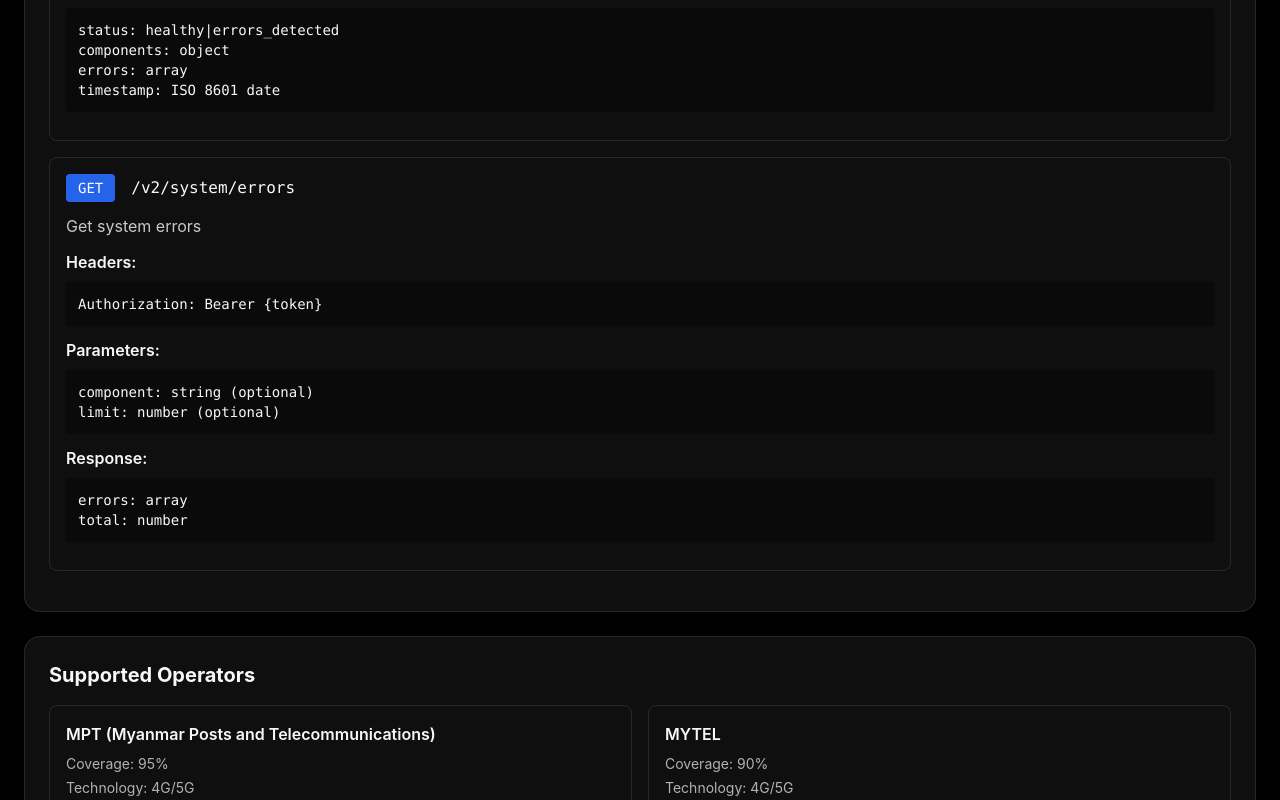
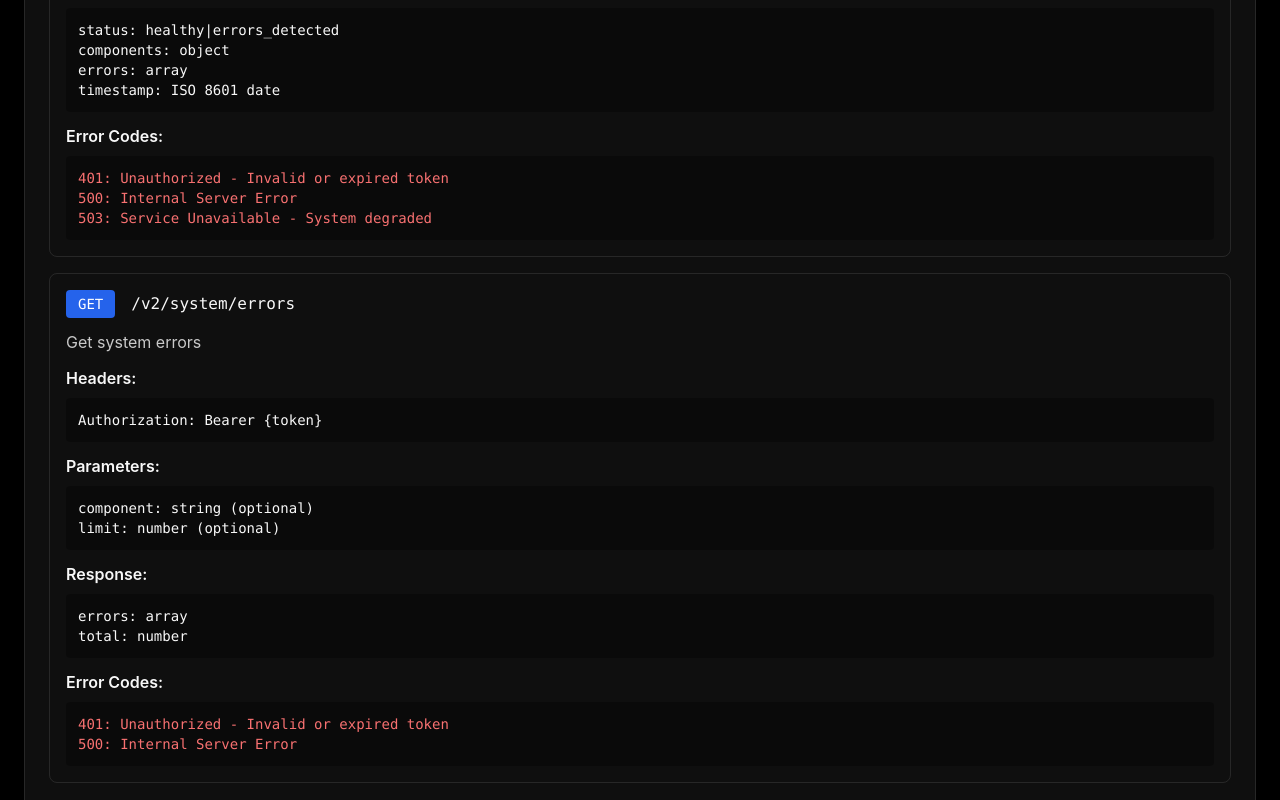
Before and after one commit to nexorasim/nexorasim.github.io, a React (Vite) app: page /#/developers in a window 1280 px wide. Shown: the part 7320-8120 px from the top of the page. Built offline with nearby package versions, Linux system fonts and the light colour scheme; no server answers.

Commit message:
auto-commit for d2d4f5e4-b5ba-45be-bc70-9047476f95bd

```diff
--- a/src/data/api-docs.js
+++ b/src/data/api-docs.js
@@ -288,6 +288,11 @@ export const apiDocs = {
             components: "object",
             errors: "array",
             timestamp: "ISO 8601 date"
+          },
+          errors: {
+            "401": "Unauthorized - Invalid or expired token",
+            "503": "Service Unavailable - System degraded",
+            "500": "Internal Server Error"
           }
         },
         {
@@ -304,6 +309,10 @@ export const apiDocs = {
           response: {
             errors: "array",
             total: "number"
+          },
+          errors: {
+            "401": "Unauthorized - Invalid or expired token",
+            "500": "Internal Server Error"
           }
         }
       ]
```
